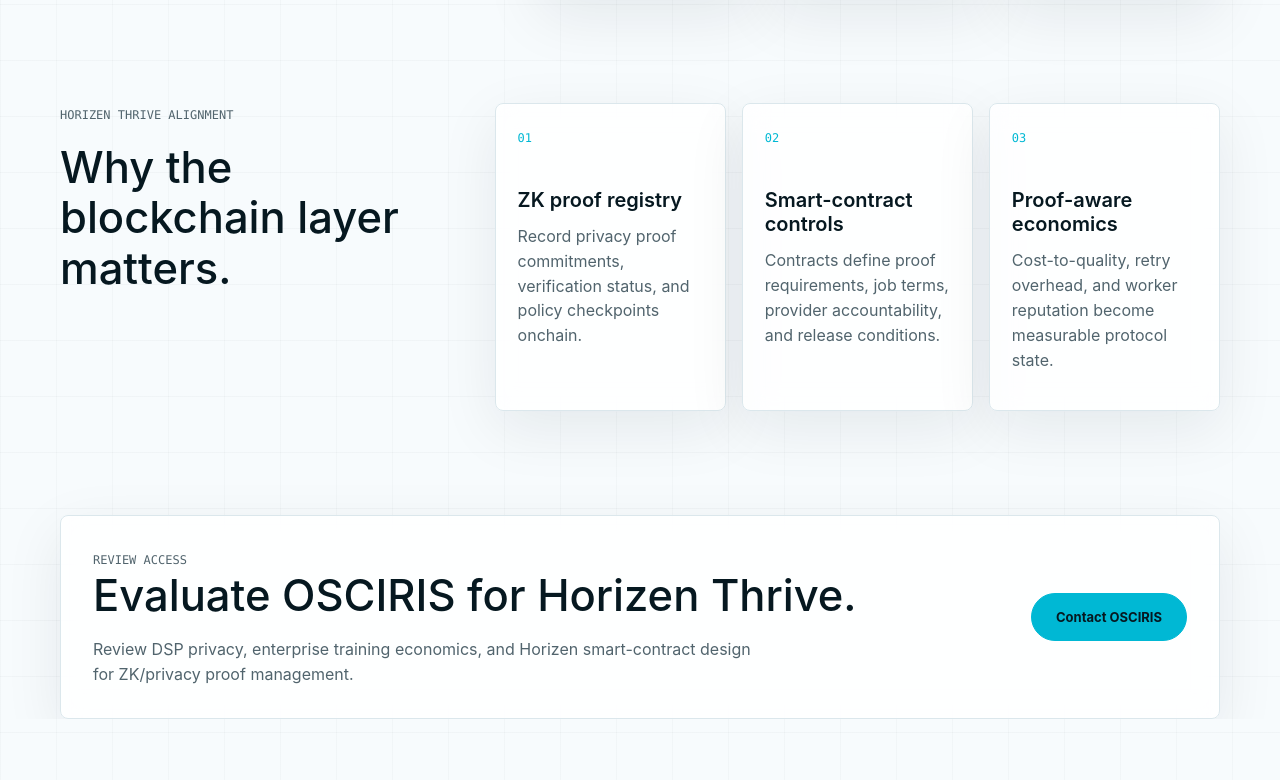
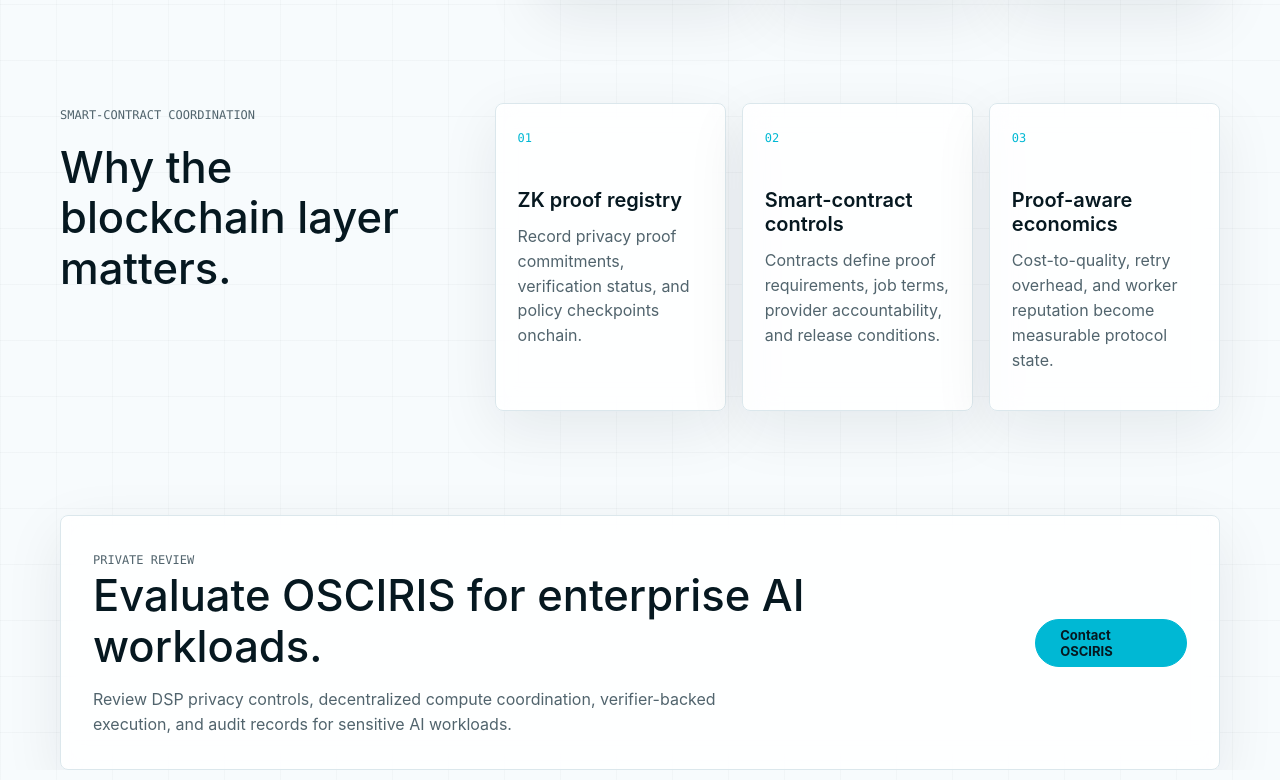
Before and after one commit to Khokavim/oscirislabs.com, a Next.js app: page / in a window 1280 px wide. Shown: the part 1620-2400 px from the top of the page. Built offline with nearby package versions, Linux system fonts and the light colour scheme.

Commit message:
Remove grant-specific public copy

```diff
--- a/app/page.tsx
+++ b/app/page.tsx
@@ -90,7 +90,7 @@
 
         <section className="blockchain-layer" aria-label="Horizen smart-contract proof layer">
           <div>
-            <p className="eyebrow">Horizen Thrive alignment</p>
+            <p className="eyebrow">Smart-contract coordination</p>
             <h2>Why the blockchain layer matters.</h2>
           </div>
           <div className="chain-grid">
@@ -114,11 +114,11 @@
 
         <section className="cta-panel">
           <div>
-            <p className="eyebrow">Review access</p>
-            <h2>Evaluate OSCIRIS for Horizen Thrive.</h2>
+            <p className="eyebrow">Private review</p>
+            <h2>Evaluate OSCIRIS for enterprise AI workloads.</h2>
             <p>
-              Review DSP privacy, enterprise training economics, and Horizen smart-contract
-              design for ZK/privacy proof management.
+              Review DSP privacy controls, decentralized compute coordination,
+              verifier-backed execution, and audit records for sensitive AI workloads.
             </p>
           </div>
           <ButtonLink href="mailto:info@oscirislabs.com">Contact OSCIRIS</ButtonLink>
```
Also changed, not shown: tasks/lessons.md (+1 -0 lines).
